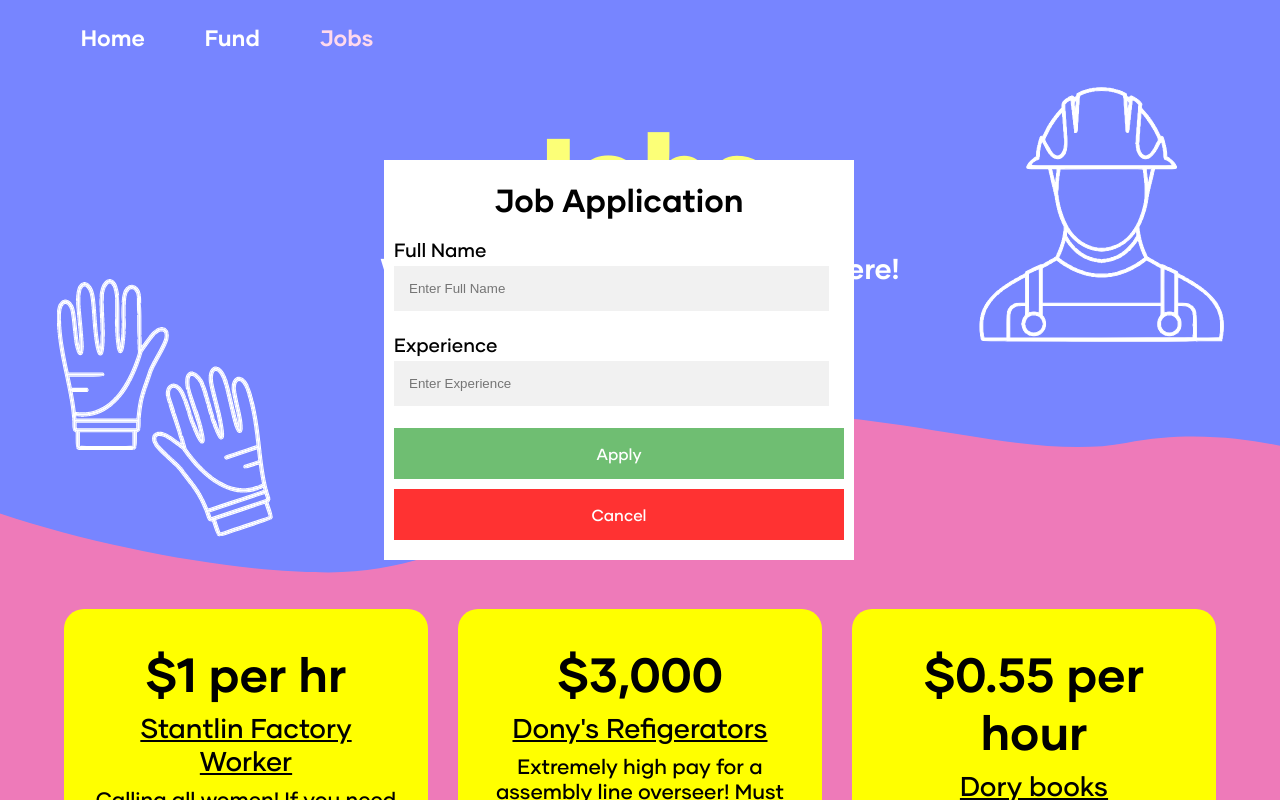
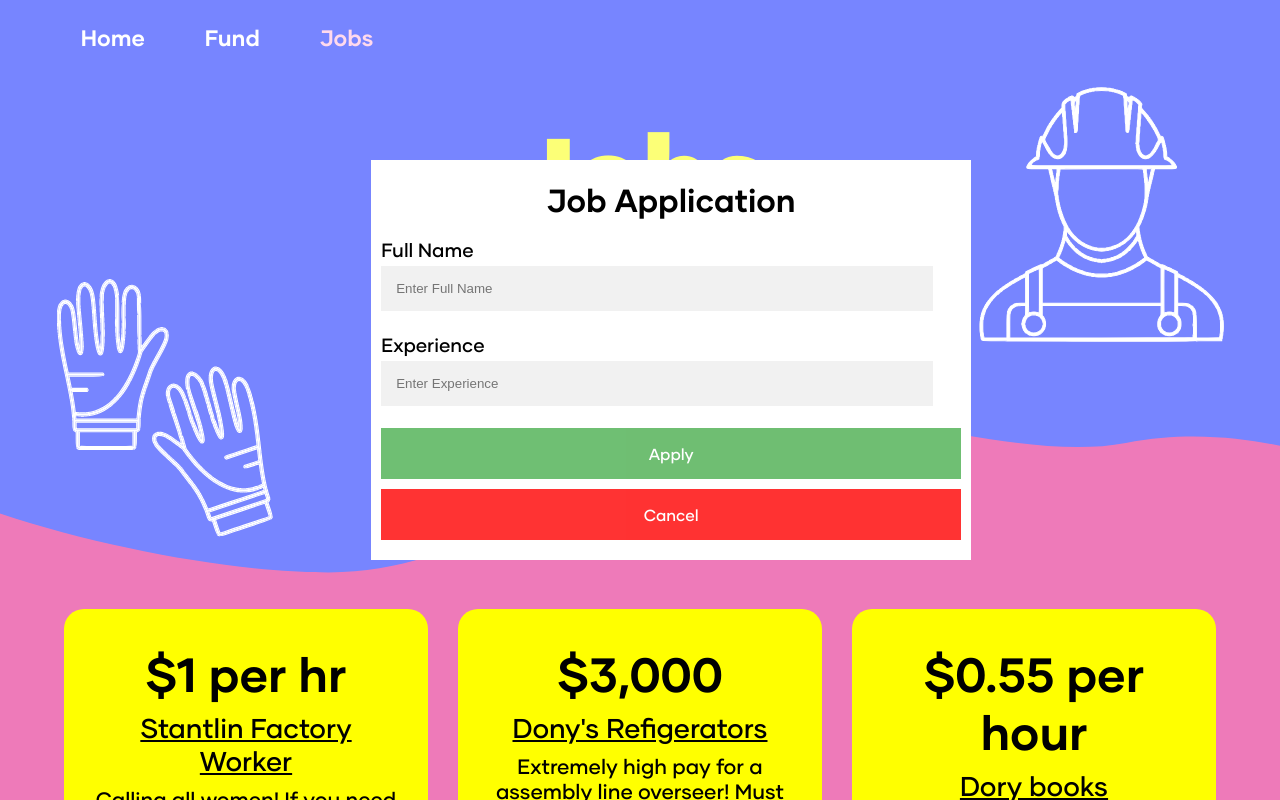
Before and after one commit to sonnetx/ByteHacks, a plain HTML site: page jobs.html in a window 1280 px wide. Both pictures are taken after a click on the button 246 px from the left and 787 px from the top of the page. Shown: the top 800 px of the page. Drawn offline with Linux system fonts and the light colour scheme.

Commit message:
Update job application

```diff
--- a/style.css
+++ b/style.css
@@ -173,11 +173,12 @@ li a:hover{
   bottom: 0;
   right: 15px;
   border: 3px solid #f1f1f1;
-  z-index: 9;
+  z-index: 11;
 }
 .apply{
+  width: 600px;
   top: 20%;
-  left: 30%;
+  left: 29%;
   border: none;
 }
 label{
@@ -191,7 +192,7 @@ label{
 	padding: 20px;
 }
 .form-container {
-  max-width: 450px;
+  max-width: 700px;
   padding: 10px;
   background-color: white;
   font-family: "Gilmer-medium", sans-serif;
```
